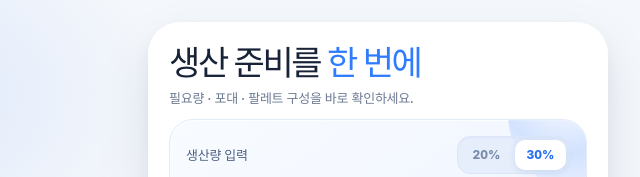
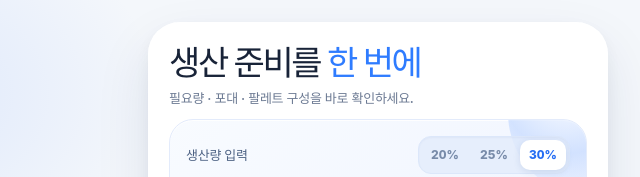
Before and after one commit to mulkmulk1500-star/william-calculator, a plain HTML site: page index.html in a window 1280 px wide. Shown: the top 177 px of the page, 262-902 px from the left. Drawn offline with Linux system fonts and the light colour scheme.

Commit message:
Add 25% mixing option alongside 20% and 30%

```diff
--- a/index.html
+++ b/index.html
@@ -135,9 +135,9 @@
       box-shadow: inset 0 1px 2px rgba(42,76,132,.045);
     }
     .mix-choice {
-      min-width: 51px;
+      min-width: 46px;
       height: 30px;
-      padding: 0 10px;
+      padding: 0 8px;
       border-radius: 10px;
       font-size: 12px;
       line-height: 1;
@@ -522,6 +522,7 @@
         <label for="kgInput">생산량 입력</label>
         <div class="mix-toggle" role="group" aria-label="배합 비율 선택">
           <button class="mix-choice" type="button" data-mix="20" aria-pressed="false">20%</button>
+          <button class="mix-choice" type="button" data-mix="25" aria-pressed="false">25%</button>
           <button class="mix-choice" type="button" data-mix="30" aria-pressed="true">30%</button>
         </div>
       </div>
@@ -777,7 +778,7 @@
       mixButtons.forEach((button) => {
         button.addEventListener('click', () => {
           const next = Number(button.dataset.mix);
-          if (next !== 20 && next !== 30) return;
+          if (next !== 20 && next !== 25 && next !== 30) return;
           mixPercent = next;
           update();
         });
```
